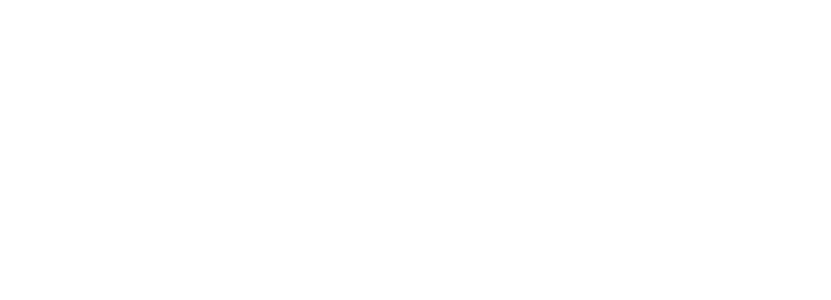
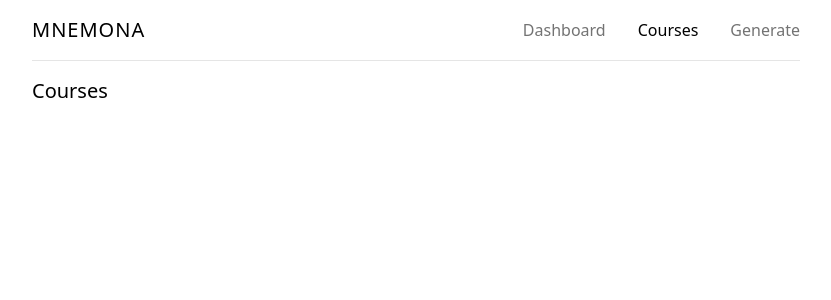
Before and after one commit to glicomak/mnemona, a React (Vite) app: page /courses in a window 1280 px wide. Before the commit this address had no page. Shown: the top 300 px of the page, without its empty margins (224-1055 px from the left). Built offline with nearby package versions, Linux system fonts and the light colour scheme.

Commit message:
Complete navbar

```diff
--- a/src/App.tsx
+++ b/src/App.tsx
@@ -1,7 +1,9 @@
 import { Route, Routes } from "react-router-dom";
 
 import Layout from "./layout";
+import Courses from "./pages/Courses";
 import Dashboard from "./pages/Dashboard";
+import Generate from "./pages/Generate";
 
 import "./App.css";
 
@@ -10,6 +12,8 @@ function App() {
     <Routes>
       <Route element={<Layout />}>
         <Route path="/" element={<Dashboard />} />
+        <Route path="/courses" element={<Courses />} />
+        <Route path="/generate" element={<Generate />} />
       </Route>
     </Routes>
   );
--- a/src/components/Navbar.tsx
+++ b/src/components/Navbar.tsx
@@ -1,8 +1,49 @@
+import { NavLink } from "react-router-dom";
+
 function Navbar() {
   return (
-    <div className="w-full py-4">
-      <span className="text-xl font-medium tracking-wider">MNEMONA</span>
-    </div>
+    <header className="w-full border-b border-neutral-200">
+      <div className="py-4 flex items-center justify-between">
+        <span className="text-xl font-medium tracking-wider">
+          MNEMONA
+        </span>
+
+        <nav className="flex items-center gap-8">
+          <NavLink
+            to="/"
+            className={({ isActive }) =>
+              isActive
+                ? "text-black"
+                : "text-neutral-500 hover:text-black transition"
+            }
+          >
+            Dashboard
+          </NavLink>
+
+          <NavLink
+            to="/courses"
+            className={({ isActive }) =>
+              isActive
+                ? "text-black"
+                : "text-neutral-500 hover:text-black transition"
+            }
+          >
+            Courses
+          </NavLink>
+
+          <NavLink
+            to="/generate"
+            className={({ isActive }) =>
+              isActive
+                ? "text-black"
+                : "text-neutral-500 hover:text-black transition"
+            }
+          >
+            Generate
+          </NavLink>
+        </nav>
+      </div>
+    </header>
   );
 }
 
--- /dev/null
+++ b/src/pages/Courses.tsx
@@ -0,0 +1,9 @@
+function Courses() {
+  return (
+    <div>
+      <h1 className="text-xl my-4">Courses</h1>
+    </div>
+  );
+}
+
+export default Courses;
--- a/src/pages/Dashboard.tsx
+++ b/src/pages/Dashboard.tsx
@@ -95,7 +95,7 @@ function Dashboard() {
 
   return (
     <div>
-      <h1 className="text-xl mb-4">Dashboard</h1>
+      <h1 className="text-xl my-4">Dashboard</h1>
       {modules.map((module) => (
         <Module key={module.course.id} module={module} />
       ))}
--- /dev/null
+++ b/src/pages/Generate.tsx
@@ -0,0 +1,9 @@
+function Generate() {
+  return (
+    <div>
+      <h1 className="text-xl my-4">Generate</h1>
+    </div>
+  );
+}
+
+export default Generate;
```
